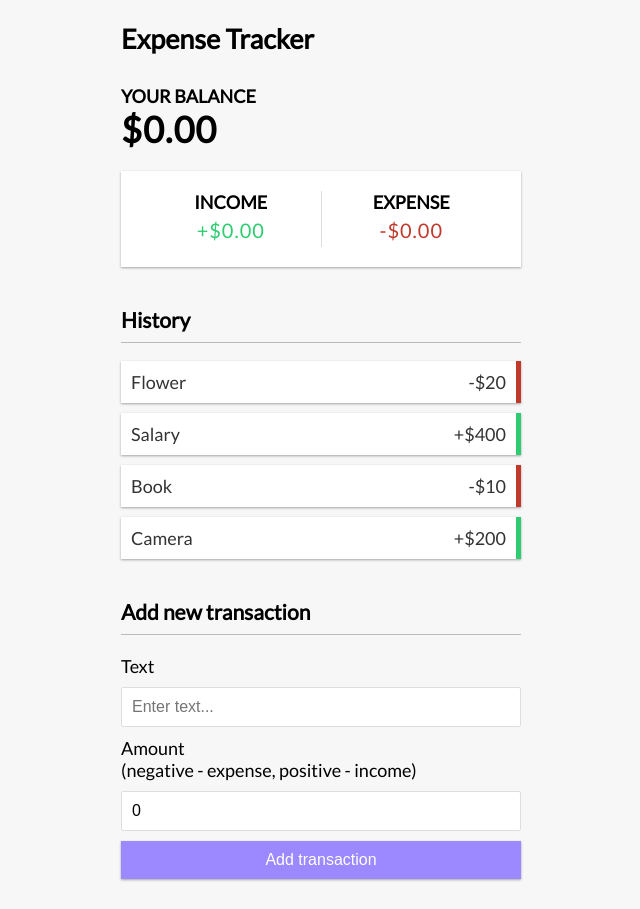
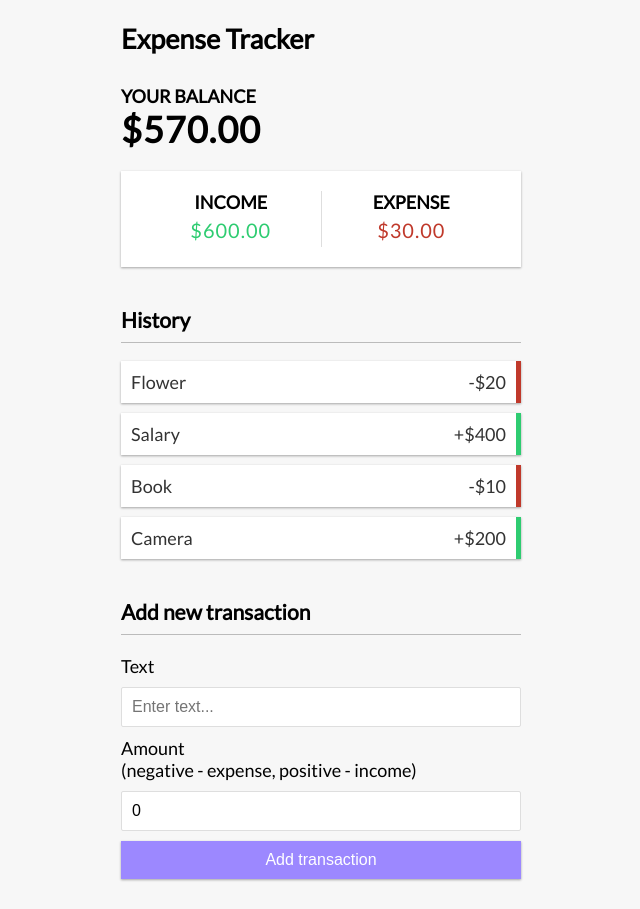
Before and after one commit to tuncerdamat/react-expense-tracker, a React (Create React App) app: page / in a window 1280 px wide. Shown: the whole page, without its empty margins (319-959 px from the left). Built offline with nearby package versions, Linux system fonts and the light colour scheme.

Commit message:
Update Balance and IncomeExpenses

```diff
--- a/src/components/Balance.js
+++ b/src/components/Balance.js
@@ -1,10 +1,15 @@
-import React from "react"
+import React, {useContext} from "react"
+import { GlobalContext } from "../context/GlobalState"
 
 export const Balance = () => {
+    const { transactions } = useContext(GlobalContext)
+    const amounts = transactions.map(transaction => transaction.amount)
+    const total = amounts.reduce((acc, item) => (acc += item), 0).toFixed(2)
+
     return (
         <>
             <h4>Your Balance</h4>
-            <h1>$0.00</h1>
+            <h1>${total}</h1>
         </>
     )
 }
--- a/src/components/IncomeExpenses.js
+++ b/src/components/IncomeExpenses.js
@@ -1,15 +1,28 @@
-import React from "react"
+import React, { useContext } from "react"
+import { GlobalContext } from "../context/GlobalState"
 
 export const IncomeExpenses = () => {
+    const { transactions } = useContext(GlobalContext)
+    const amounts = transactions.map(transaction => transaction.amount)
+    const income = amounts
+        .filter(item => item > 0)
+        .reduce((acc, item) => (acc += item), 0)
+        .toFixed(2)
+
+    const expense = (
+        amounts.filter(item => item < 0).reduce((acc, item) => (acc += item), 0) *
+            -1
+    ).toFixed(2)
+
     return (
         <div className="inc-exp-container">
             <div>
                 <h4>Income</h4>
-                <p className="money plus">+$0.00</p>
+                <p className="money plus">${income}</p>
             </div>
             <div>
                 <h4>Expense</h4>
-                <p className="money minus">-$0.00</p>
+                <p className="money minus">${expense}</p>
             </div>
         </div>
     )
```
